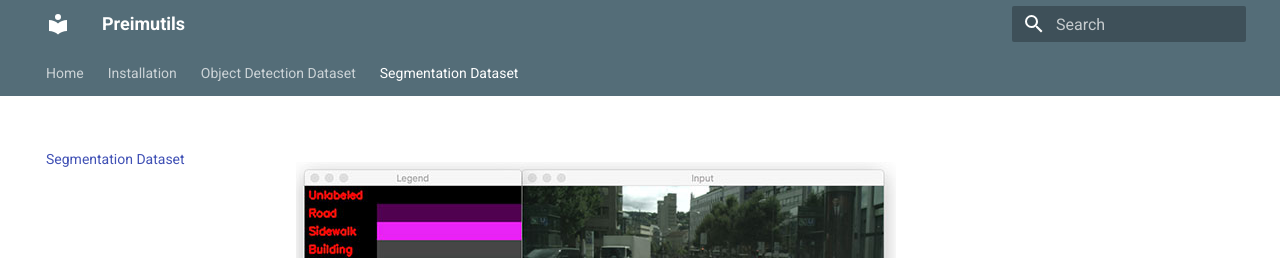
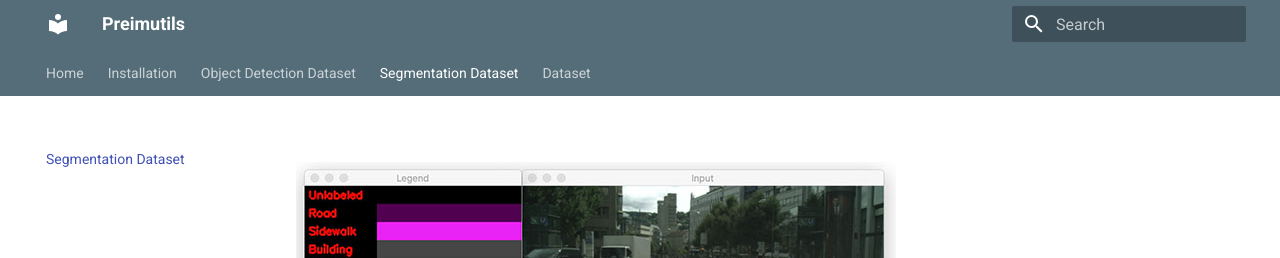
Before and after one commit to mrl-amrl/preimutils, an MkDocs documentation site: the page built from docs/segmentation.md, in a window 1280 px wide. Shown: the top 258 px of the page. Built offline with MkDocs 1.6.1 and Material for MkDocs 9.7.7, drawn with Linux system fonts in a browser that asks for light colours.

Commit message:
small changes

```diff
--- a/mkdocs.yml
+++ b/mkdocs.yml
@@ -18,10 +18,10 @@ markdown_extensions:
   - pymdownx.tasklist:
       custom_checkbox: true
 nav :
-    - Home: 'index.md'
+    - Home: 'home.md'
     - Installation : installation.md
     - Object Detection Dataset : object-detection.md
     - Segmentation Dataset: segmentation.md
-    - '':
+    - 'Dataset':
       - 'VOC dataset': voc.md
       - 'COCO dataset': coco.md
```
Also changed, not shown: docs/home.md (renamed from docs/index.md).
